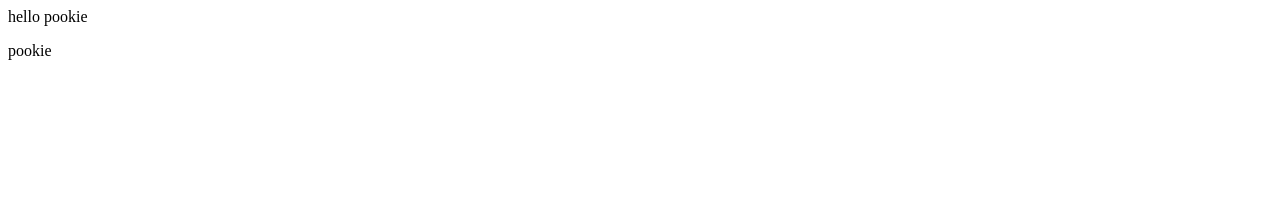
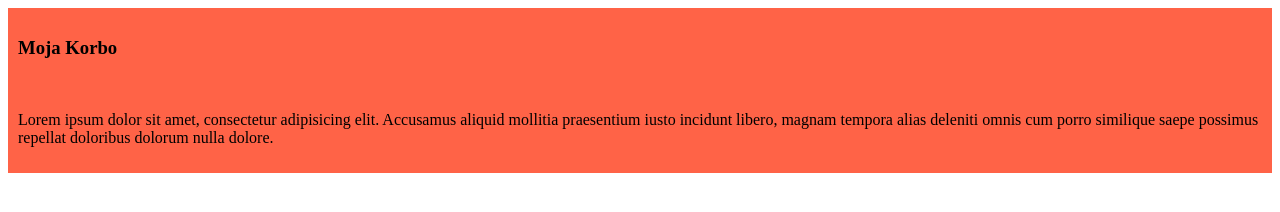
Before and after one commit to ghostarafat/super-repo, a plain HTML site: page index.html in a window 1280 px wide. Drawn offline with Linux system fonts and the light colour scheme.

Commit message:
css updated

```diff
--- a/index.html
+++ b/index.html
@@ -4,9 +4,13 @@
     <meta charset="UTF-8">
     <meta name="viewport" content="width=device-width, initial-scale=1.0">
     <title>super repo</title>
+    <link rel="stylesheet" href="style.css">
 </head>
 <body>
-    hello pookie
-    <p>pookie</p>
+    <div>
+        <h3>Moja Korbo</h3> <br>
+        <p>Lorem ipsum dolor sit amet, consectetur adipisicing elit. Accusamus aliquid mollitia praesentium iusto incidunt libero, magnam tempora alias deleniti omnis cum porro similique saepe possimus repellat doloribus dolorum nulla dolore.</p>
+    </div>
+
 </body>
 </html>
--- /dev/null
+++ b/style.css
@@ -0,0 +1,4 @@
+div{
+    background-color: tomato;
+    padding: 10px;
+}
```
